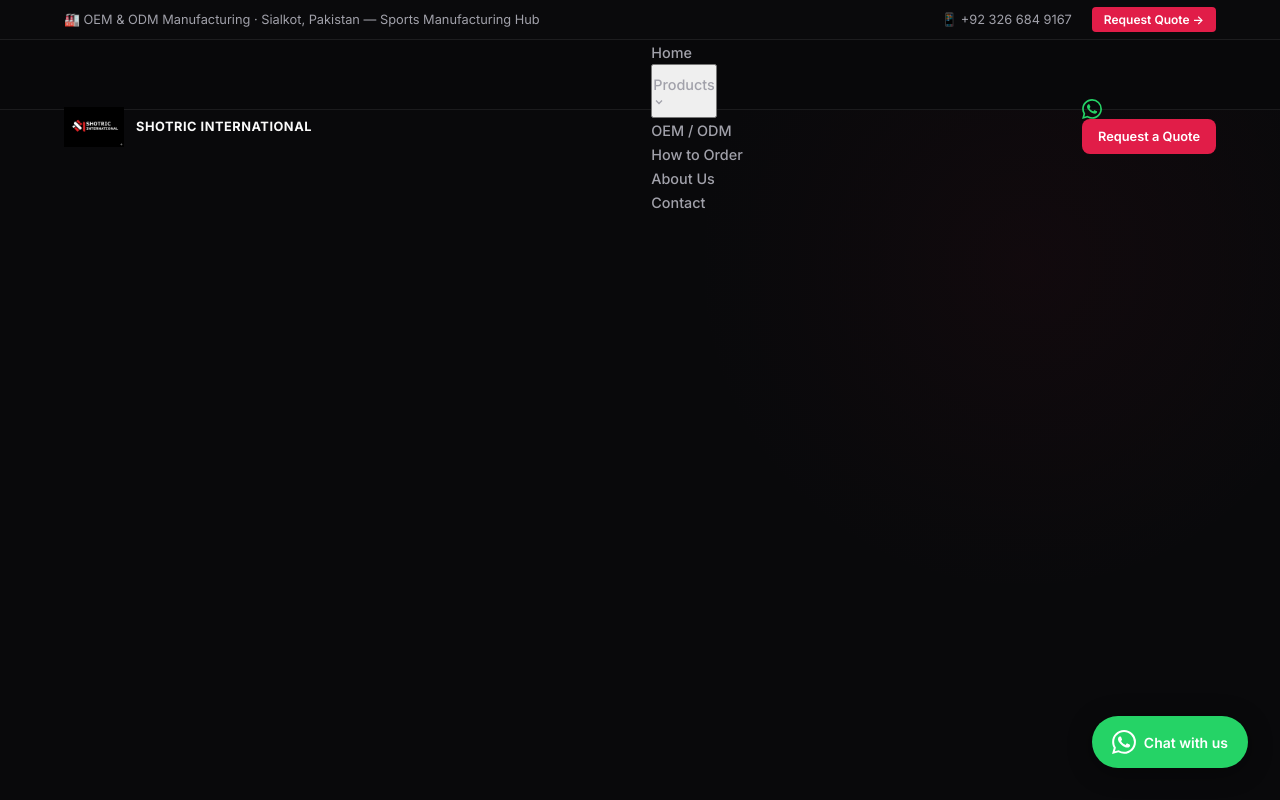
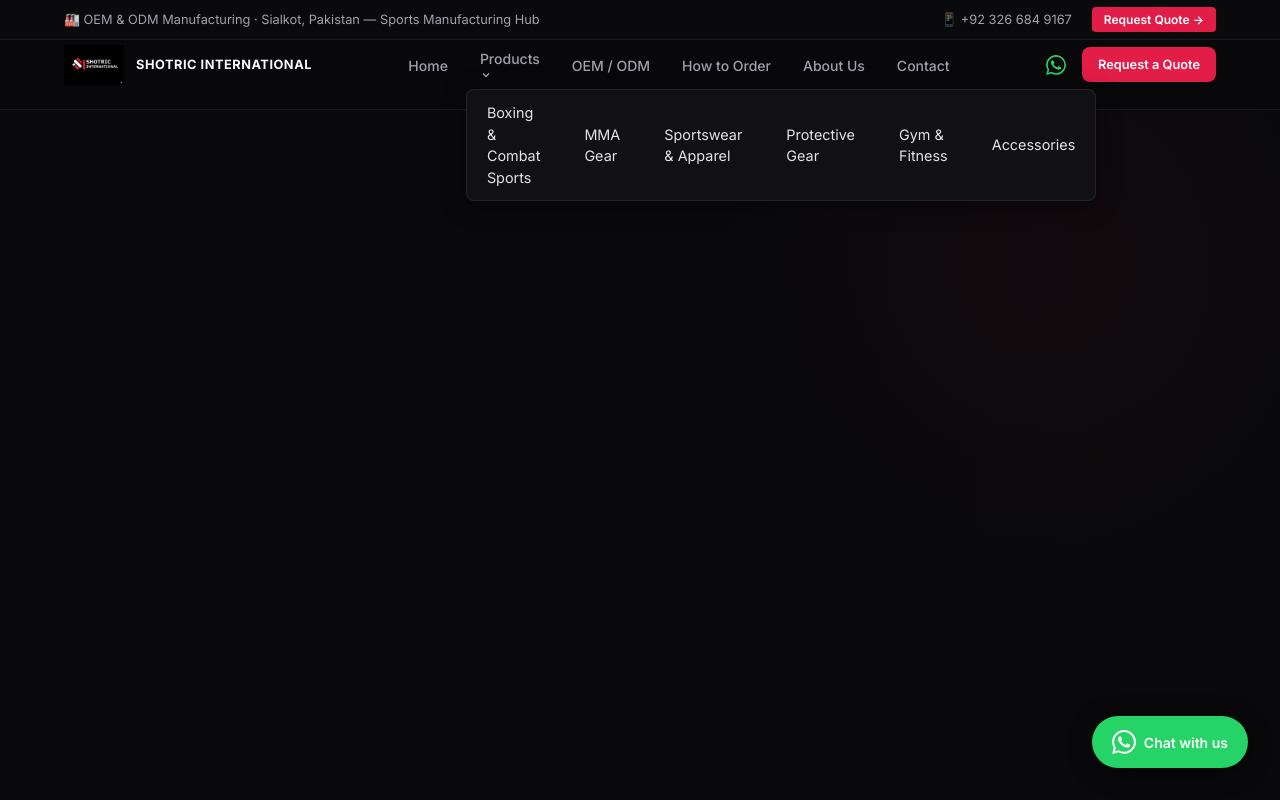
Before and after one commit to Shamas471/shotric-international, a website built with Vite: page index.html in a window 1280 px wide. Shown: the top 800 px of the page. Built offline with nearby package versions, Linux system fonts and the light colour scheme.

Commit message:
Fix: navbar nav links stacking vertically - add ul flex-row rule, add navbar__actions CSS, fix nav-link spacing

```diff
--- a/style.css
+++ b/style.css
@@ -300,16 +300,43 @@
 
 .nav-links {
   display: flex;
-  gap: 2rem;
-  align-items: center;
+  align-items: center;
+}
+
+/* The UL inside nav-links must be flex row */
+.nav-links ul {
+  display: flex;
+  flex-direction: row;
+  align-items: center;
+  gap: 0.25rem;
+  list-style: none;
+  margin: 0;
+  padding: 0;
+}
+
+.nav-links li {
+  list-style: none;
+}
+
+/* Navbar right-side actions group */
+.navbar__actions {
+  display: flex;
+  align-items: center;
+  gap: 1rem;
+  flex-shrink: 0;
 }
 
 .nav-link {
   color: var(--clr-muted);
-  font-size: 0.9rem;
+  font-size: 0.875rem;
   font-weight: 500;
+  text-decoration: none;
   transition: color var(--transition);
-  padding: 0.5rem 0;
+  padding: 0.5rem 0.875rem;
+  white-space: nowrap;
+  background: none;
+  border: none;
+  cursor: pointer;
 }
 .nav-link:hover {
   color: #fff;
```
